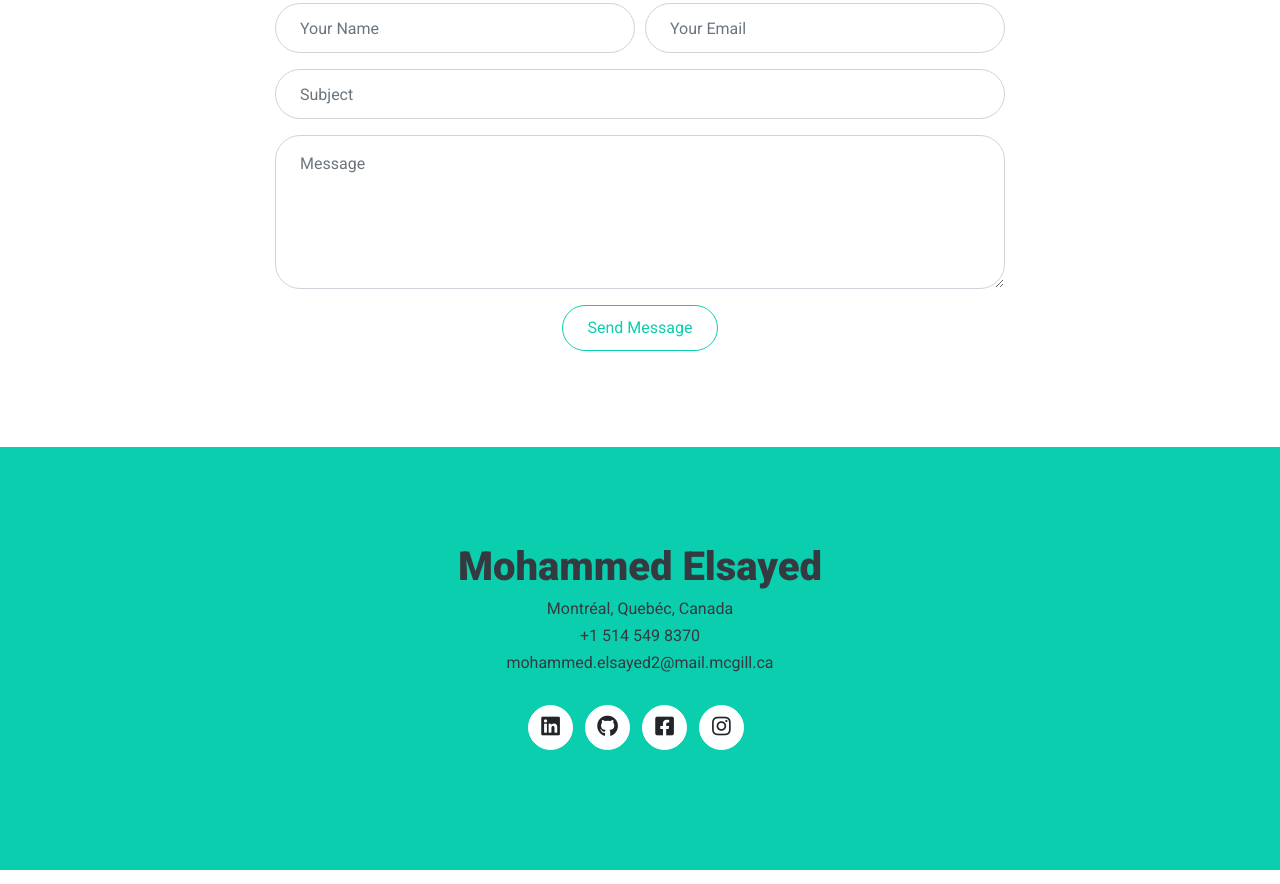
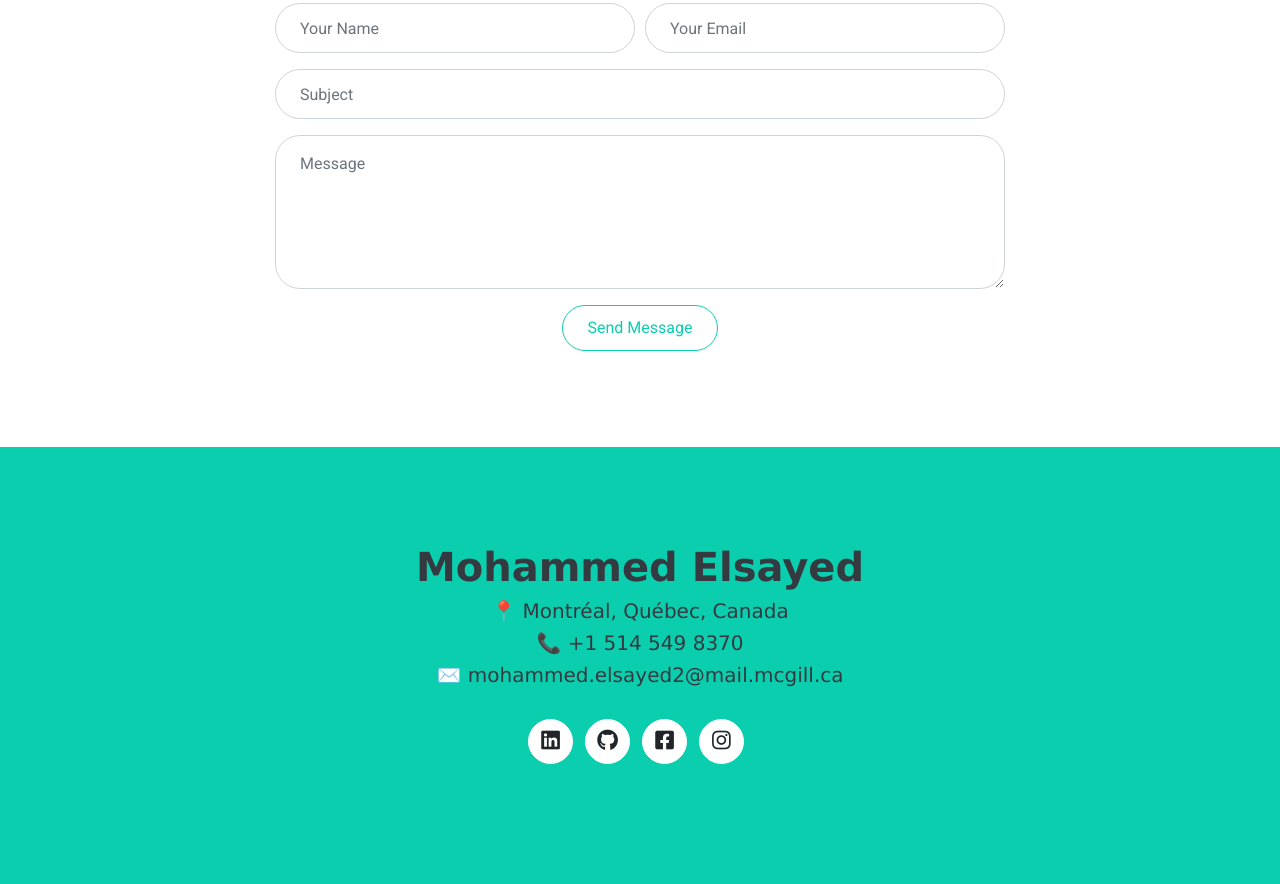
Before and after one commit to mohdels/mohdels.github.io, a plain HTML site: page index.html in a window 1280 px wide. Shown: the part 4319-5203 px from the top of the page. Drawn offline with nearby package versions, Linux system fonts and the light colour scheme.

Commit message:
further modifications to footer

```diff
--- a/index.html
+++ b/index.html
@@ -403,11 +403,11 @@
     <div class="container text-center py-5">
         <div class="d-flex justify-content-center mb-4">
             <div class="footer-info">
-                <h1>Mohammed Elsayed</h1>
-                <h6>Montréal, Quebéc, Canada</h6>
+                <h1 style="font-family:Verdana, Geneva, Tahoma, sans-serif;">Mohammed Elsayed</h1>
+                <h5 style="font-family:Verdana, Geneva, Tahoma, sans-serif;">📍 Montréal, Québec, Canada</h5>
                 <div class="footer-menu">
-                    <h6>+1 514 549 8370</h6>
-                    <h6>mohammed.elsayed2@mail.mcgill.ca</h6><br>
+                    <h5 style="font-family:Verdana, Geneva, Tahoma, sans-serif;">📞 +1 514 549 8370</h5>
+                    <h5 style="font-family:Verdana, Geneva, Tahoma, sans-serif;">✉️ mohammed.elsayed2@mail.mcgill.ca</h5><br>
                 </div>
                 <div class="footer-social">
                     <a class="btn btn-light btn-social mr-2" href="https://www.linkedin.com/in/mohdels/"><i class="fab fa-brands fa-linkedin fa-lg"></i></a>
```
